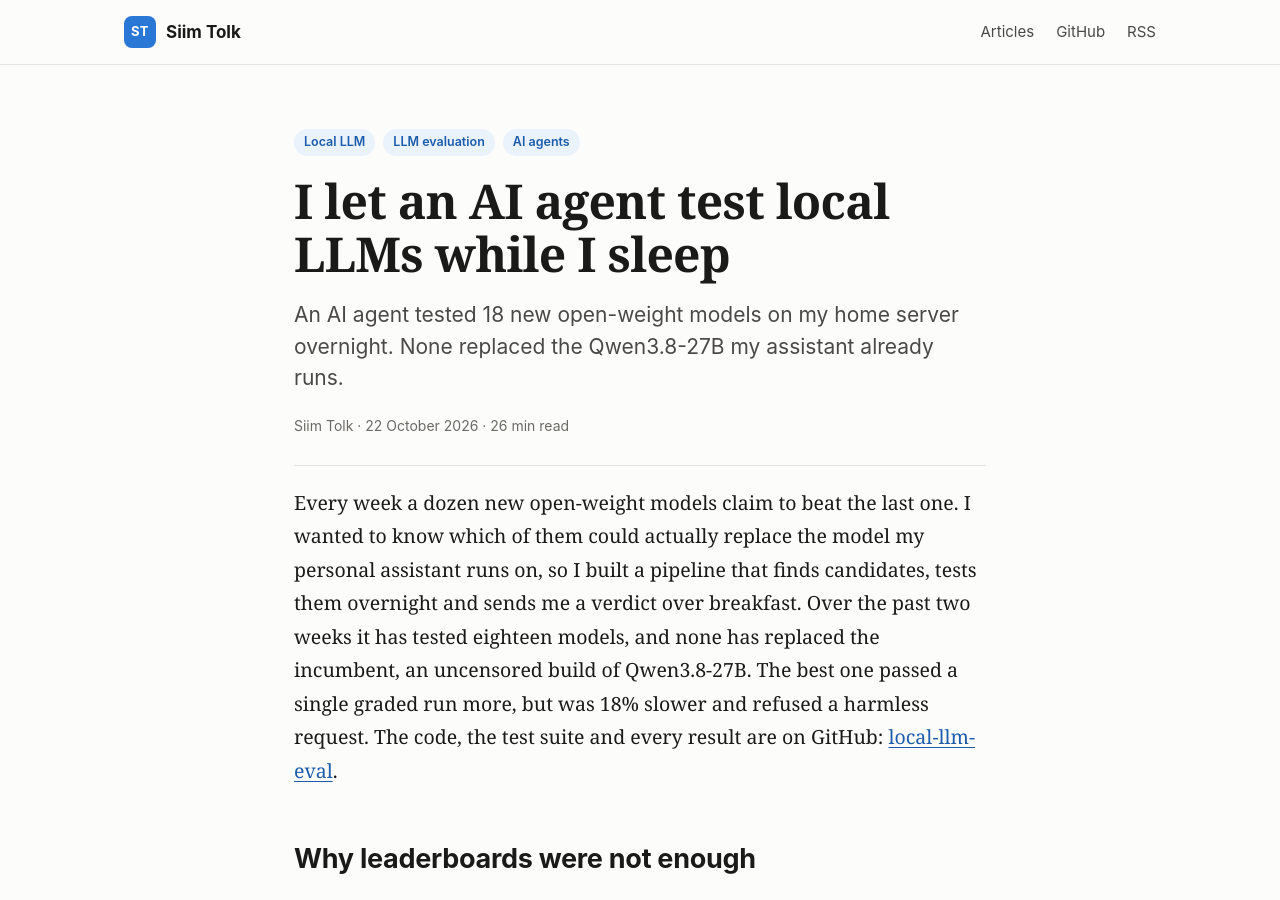
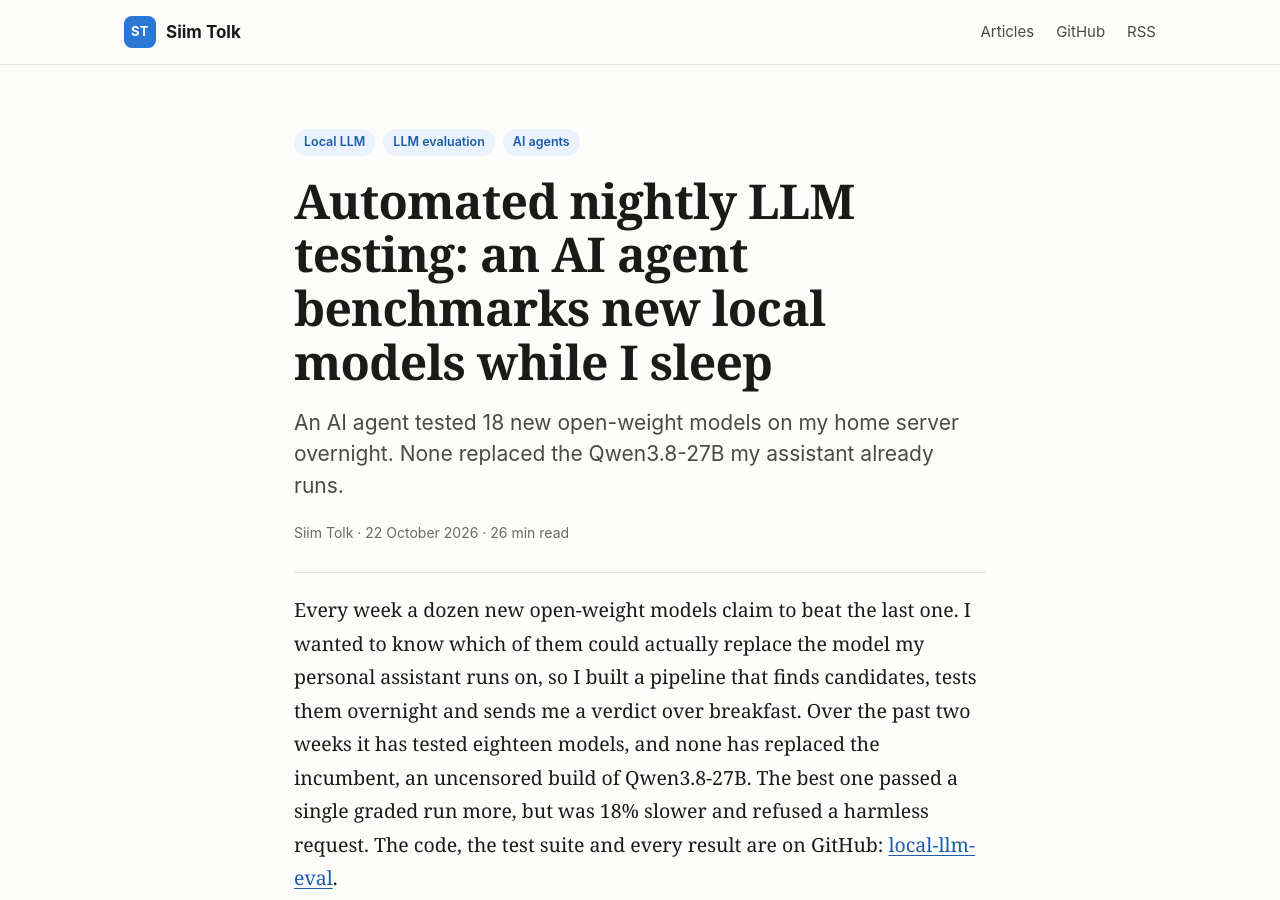
Before and after one commit to siimtolk/siimtolk.github.io, a Jekyll site: the page built from _posts/2026-10-22-llm-testing-overnight.md, in a window 1280 px wide and 900 px high. Built offline with Jekyll 4.4.1, drawn with Linux system fonts in a browser that asks for light colours.

Commit message:
Retitle the LLM testing article: Automated nightly LLM testing
Co-Authored-By: Claude Opus 5.5 <noreply@anthropic.com>

```diff
--- a/_posts/2026-10-22-llm-testing-overnight.md
+++ b/_posts/2026-10-22-llm-testing-overnight.md
@@ -1,6 +1,6 @@
 ---
 layout: post
-title: "I let an AI agent test local LLMs while I sleep"
+title: "Automated nightly LLM testing: an AI agent benchmarks new local models while I sleep"
 description: "An AI agent tested 18 new open-weight models on my home server overnight. None replaced the Qwen3.8-27B my assistant already runs."
 date: 2026-10-22
 image: /assets/img/llm-testing-overnight/chart.png
```
